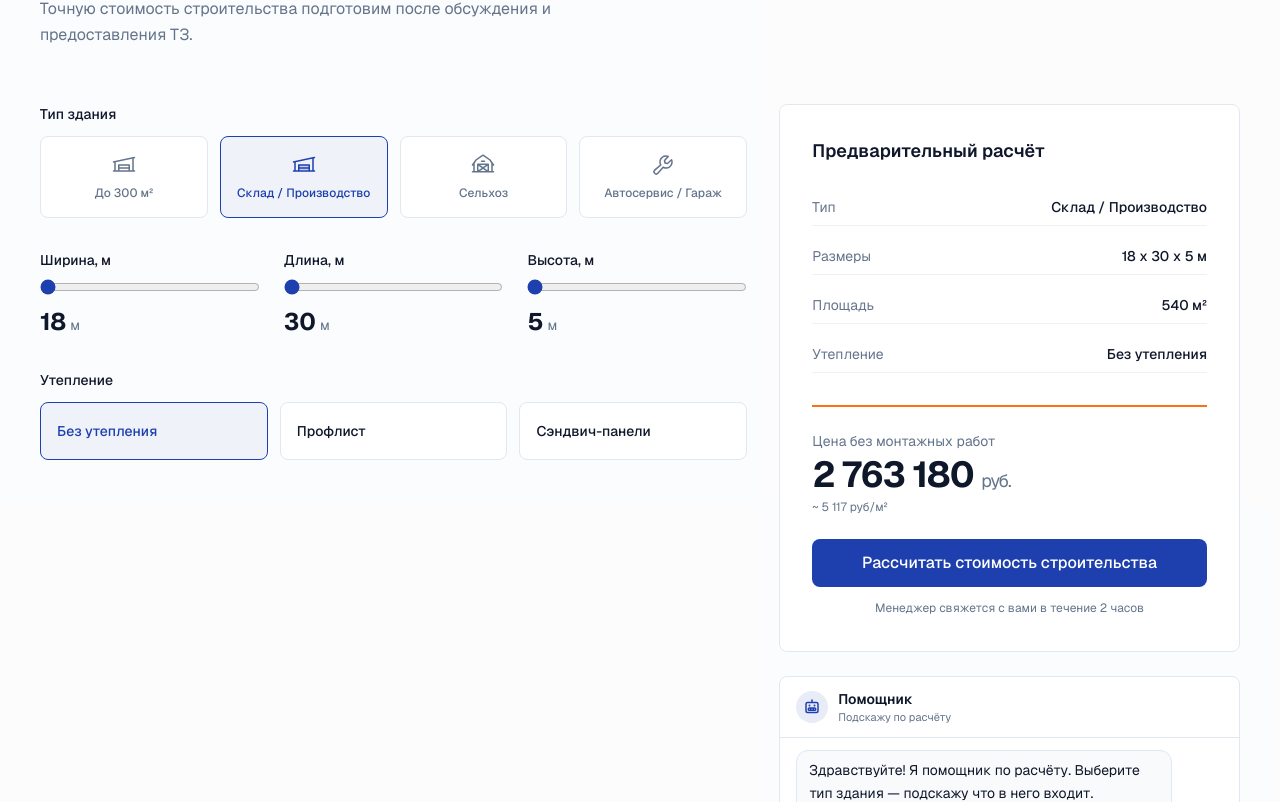
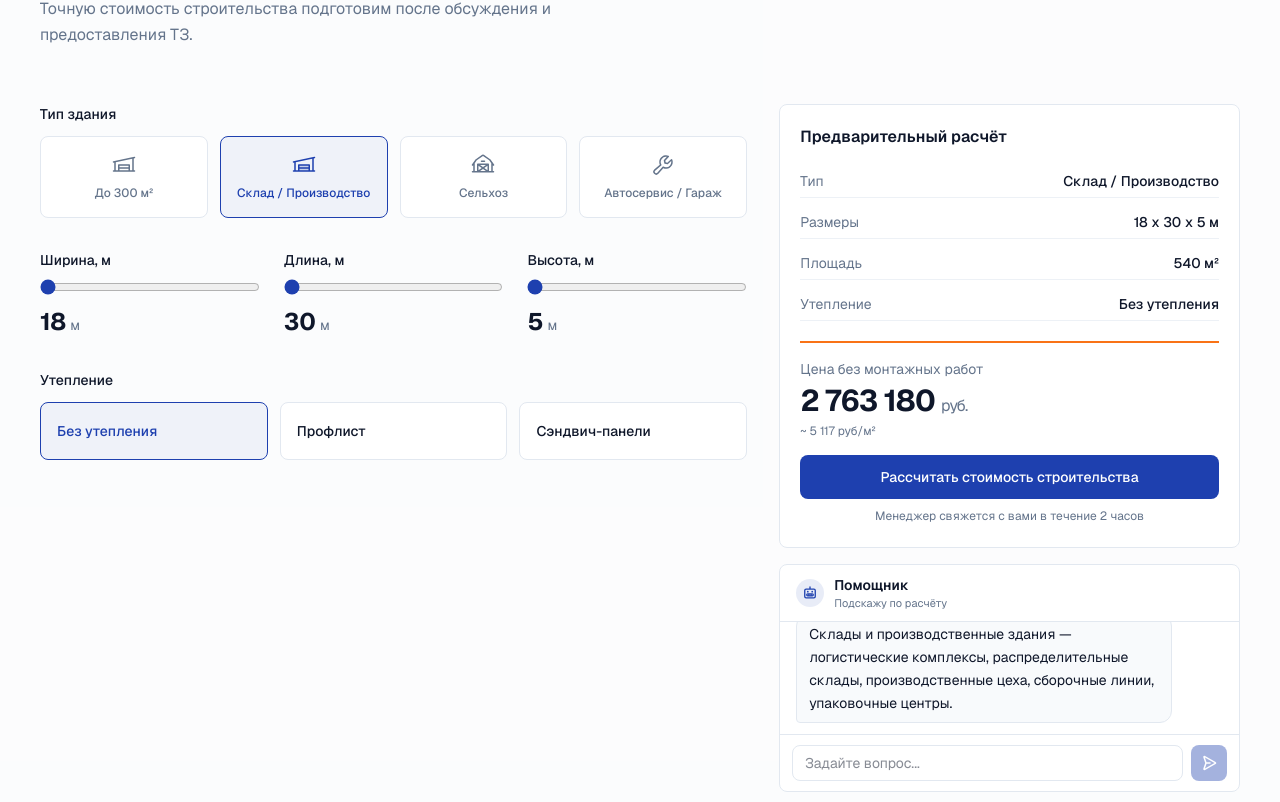
Before and after one commit to faded679/lstkmk, a Next.js app: page / in a window 1280 px wide. Shown: the part 1018-1820 px from the top of the page. Built offline with nearby package versions, Linux system fonts and the light colour scheme.

Commit message:
fix: calculator right column - both estimate and chat visible simultaneously

```diff
--- a/src/components/Calculator.tsx
+++ b/src/components/Calculator.tsx
@@ -352,31 +352,32 @@ export default function Calculator() {
             }}
             className="lg:col-span-2"
           >
-            <div className="sticky top-24 bg-white border border-border rounded-lg p-6 lg:p-8">
-              <h3 className="text-lg font-semibold text-foreground mb-6">
+            <div className="sticky top-24 flex flex-col gap-4" style={{ maxHeight: "calc(100vh - 7rem)" }}>
+              <div className="bg-white border border-border rounded-lg p-5 shrink-0">
+                <h3 className="text-base font-semibold text-foreground mb-4">
                   Предварительный расчёт
                 </h3>
 
-              <div className="space-y-3 text-sm">
-                <div className="flex justify-between py-2 border-b border-border/60">
+                <div className="space-y-2 text-sm">
+                  <div className="flex justify-between py-1.5 border-b border-border/60">
                     <span className="text-muted">Тип</span>
                     <span className="font-medium text-foreground">
                       {selectedType.label}
                     </span>
                   </div>
-                <div className="flex justify-between py-2 border-b border-border/60">
+                  <div className="flex justify-between py-1.5 border-b border-border/60">
                     <span className="text-muted">Размеры</span>
                     <span className="font-medium text-foreground">
                       {width} x {length} x {height} м
                     </span>
                   </div>
-                <div className="flex justify-between py-2 border-b border-border/60">
+                  <div className="flex justify-between py-1.5 border-b border-border/60">
                     <span className="text-muted">Площадь</span>
                     <span className="font-medium text-foreground">
                       {formatPrice(estimate.area)} м²
                     </span>
                   </div>
-                <div className="flex justify-between py-2 border-b border-border/60">
+                  <div className="flex justify-between py-1.5 border-b border-border/60">
                     <span className="text-muted">Утепление</span>
                     <span className="font-medium text-foreground">
                       {selectedInsulation.label}
@@ -384,13 +385,13 @@ export default function Calculator() {
                   </div>
                 </div>
 
-              <div className="mt-8 pt-6 border-t-2 border-accent-orange">
+                <div className="mt-5 pt-4 border-t-2 border-accent-orange">
                   <div className="text-sm text-muted mb-1">
                     Цена без монтажных работ
                   </div>
-                <div className="text-3xl md:text-4xl font-bold tracking-tight text-foreground">
+                  <div className="text-2xl md:text-3xl font-bold tracking-tight text-foreground">
                     {formatPrice(estimate.total)}{" "}
-                  <span className="text-lg font-normal text-muted">руб.</span>
+                    <span className="text-base font-normal text-muted">руб.</span>
                   </div>
                   <div className="text-xs text-muted mt-1">
                     ~ {formatPrice(estimate.total / estimate.area)} руб/м²
@@ -399,19 +400,19 @@ export default function Calculator() {
 
                 <a
                   href="#contacts"
-                className="mt-6 w-full inline-flex h-12 items-center justify-center text-base font-medium text-white bg-accent-blue rounded-lg hover:bg-accent-blue/90 transition-colors"
+                  className="mt-4 w-full inline-flex h-11 items-center justify-center text-sm font-medium text-white bg-accent-blue rounded-lg hover:bg-accent-blue/90 transition-colors"
                 >
                   Рассчитать стоимость строительства
                 </a>
-              <p className="mt-3 text-xs text-muted text-center leading-relaxed">
+                <p className="mt-2 text-xs text-muted text-center leading-relaxed">
                   Менеджер свяжется с вами в течение 2 часов
                 </p>
               </div>
 
-            <div className="mt-6 bg-white border border-border rounded-lg flex flex-col" style={{ height: 360 }}>
-              <div className="flex items-center gap-2.5 px-4 py-3 border-b border-border">
-                <div className="w-8 h-8 rounded-full bg-accent-blue/10 flex items-center justify-center">
-                  <Robot size={16} weight="bold" className="text-accent-blue" />
+              <div className="bg-white border border-border rounded-lg flex flex-col min-h-0 flex-1">
+                <div className="flex items-center gap-2.5 px-4 py-2.5 border-b border-border shrink-0">
+                  <div className="w-7 h-7 rounded-full bg-accent-blue/10 flex items-center justify-center">
+                    <Robot size={14} weight="bold" className="text-accent-blue" />
                   </div>
                   <div>
                     <div className="text-sm font-semibold text-foreground">Помощник</div>
@@ -419,7 +420,7 @@ export default function Calculator() {
                   </div>
                 </div>
 
-              <div ref={chatRef} className="flex-1 overflow-y-auto px-4 py-3 space-y-2.5">
+                <div ref={chatRef} className="flex-1 overflow-y-auto px-4 py-3 space-y-2.5 min-h-0">
                   {chatMessages.map((msg, i) => (
                     <div key={i} className={`flex ${msg.role === "user" ? "justify-end" : "justify-start"}`}>
                       <div className={`max-w-[88%] px-3 py-2 rounded-xl text-sm leading-relaxed whitespace-pre-line ${
@@ -438,7 +439,7 @@ export default function Calculator() {
                   )}
                 </div>
 
-              <div className="px-3 py-2.5 border-t border-border">
+                <div className="px-3 py-2.5 border-t border-border shrink-0">
                   <div className="flex gap-2">
                     <input
                       type="text"
@@ -458,6 +459,7 @@ export default function Calculator() {
                   </div>
                 </div>
               </div>
+            </div>
           </motion.div>
         </div>
       </div>
```
Lines whose indentation alone changed are shown as unchanged.
